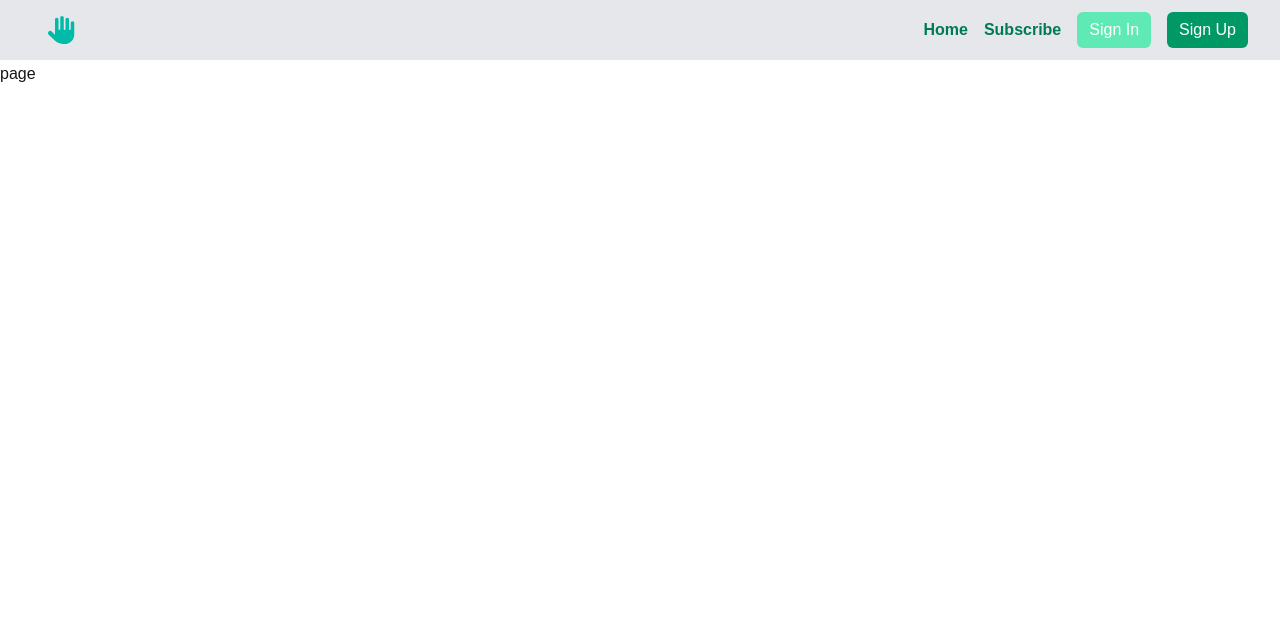
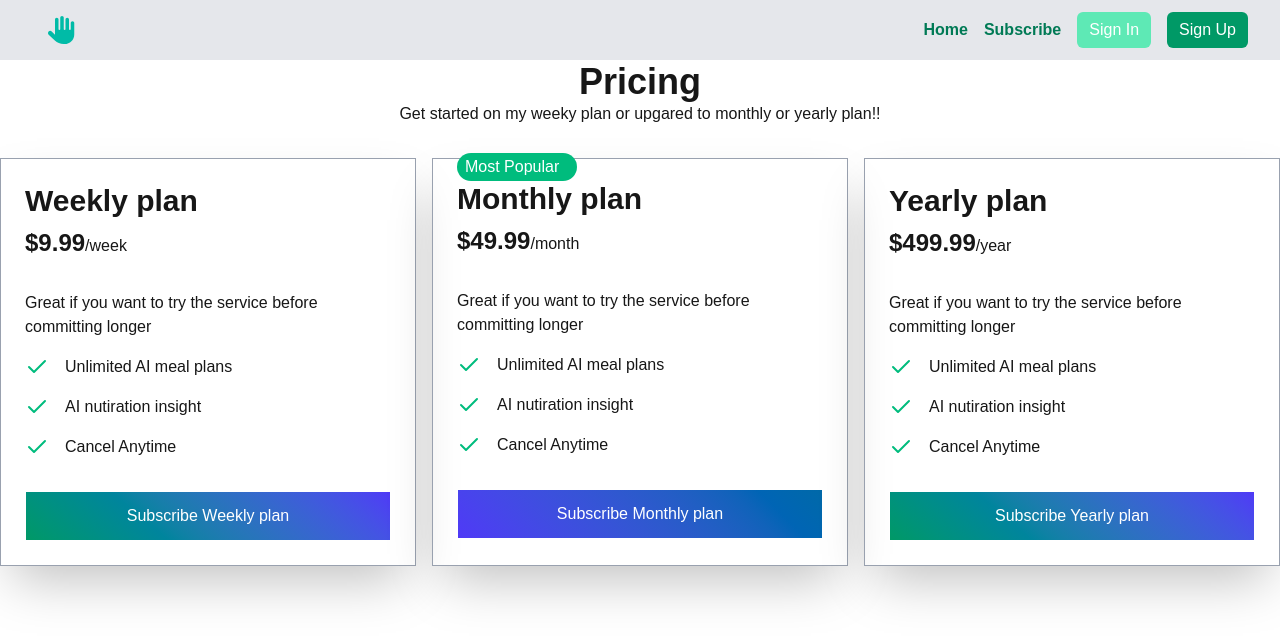
Before and after one commit to haftamudesta/meal_planer, a Next.js app: page /subscribe in a window 1280 px wide. Shown: the top 640 px of the page. Built offline with nearby package versions, Linux system fonts and the light colour scheme; no server answers.

Commit message:
Add stripe page

```diff
--- a/app/subscribe/page.tsx
+++ b/app/subscribe/page.tsx
@@ -1,7 +1,154 @@
-import React from "react";
+"use client";
 
-const page = () => {
-  return <div>page</div>;
+import { availablePlans } from "@/lib/plans";
+import { useUser } from "@clerk/nextjs";
+import { useMutation } from "@tanstack/react-query";
+import { useRouter } from "next/navigation";
+import toast, { Toaster } from "react-hot-toast";
+
+type SubscribeResponse = {
+  url: string;
 };
+type SubscribeError = {
+  error: string;
+};
+async function subscribeToPlan(
+  planType: string,
+  userId: string,
+  email: string,
+): Promise<SubscribeResponse> {
+  const response = await fetch("/api/checkout", {
+    method: "POST",
+    headers: {
+      "Content-Type": "application/json",
+    },
+    body: JSON.stringify({
+      planType,
+      userId,
+      email,
+    }),
+  });
+  if (!response.ok) {
+    const errorData: SubscribeError = await response.json();
+    throw new Error(errorData.error || "Something went wrong");
+  }
+  const data: SubscribeResponse = await response.json();
+  return data;
+}
 
-export default page;
+export default function SubscripePage() {
+  const router = useRouter();
+  const { user } = useUser();
+  const userId = user?.id;
+  const email = user?.emailAddresses[0].emailAddress || "";
+
+  const { mutate, isPending } = useMutation<
+    SubscribeResponse,
+    Error,
+    { planType: string }
+  >({
+    mutationFn: async ({ planType }) => {
+      if (!userId) {
+        throw new Error("User not Signed In...");
+      }
+      return subscribeToPlan(planType, userId, email);
+    },
+    onMutate: () => {
+      toast.loading("Processing your Subscription... Please wait a Moment!");
+    },
+    onSuccess: (data) => {
+      console.log(data.url);
+      window.location.href = data.url;
+    },
+    onError: () => {
+      toast.error("Oops,Something want wrong!!!");
+    },
+  });
+  const handleSubscrib = (planType: string) => {
+    console.log("Plan Type:", planType);
+    if (!userId) {
+      router.push("/sign-up");
+      return;
+    }
+    mutate({ planType });
+  };
+  return (
+    <div>
+      <Toaster
+        toastOptions={{
+          success: {
+            className: "bg-green-500 text-white",
+            iconTheme: {
+              primary: "white",
+              secondary: "green",
+            },
+          },
+          error: {
+            className: "bg-red-500 text-white",
+            iconTheme: {
+              primary: "white",
+              secondary: "red",
+            },
+          },
+          loading: {
+            className: "bg-blue-500 text-white",
+          },
+        }}
+      />
+      <div className="flex flex-col items-center justify-center mb-8">
+        <h2 className="text-4xl font-bold">Pricing</h2>
+        <p>
+          Get started on my weeky plan or upgared to monthly or yearly plan!!
+        </p>
+      </div>
+      <div className="flex flex-col sm:flex-row gap-4">
+        {availablePlans.map((plan, index) => (
+          <div
+            key={index}
+            className="border border-gray-400 p-6 shadow-2xl hover:bg-gray-300"
+          >
+            {plan.isPopular && (
+              <p className="bg-emerald-500 w-[120px] text-white rounded-full px-2 py-0.5 mt-[-30px]">
+                Most Popular
+              </p>
+            )}
+            <h1 className="text-3xl font-bold mb-2">{plan.name}</h1>
+            <p className="mb-8">
+              <span className="text-2xl font-bold ">${plan.amount}</span>/
+              <span>{plan.interval}</span>
+            </p>
+            <p>{plan.description}</p>
+            <ul>
+              {plan.features.map((feature, index) => (
+                <li key={index} className="flex gap-4 mt-4">
+                  <svg
+                    xmlns="http://www.w3.org/2000/svg"
+                    width="24"
+                    height="24"
+                    fill="none"
+                    viewBox="0 0 24 24"
+                    stroke="currentColor"
+                    strokeWidth={2}
+                    strokeLinecap="round"
+                    strokeLinejoin="round"
+                    className="flex-shrink-0 w-6 h-6 text-emerald-500"
+                  >
+                    <polyline points="20 6 9 17 4 12" />
+                  </svg>
+                  <span>{feature}</span>
+                </li>
+              ))}
+            </ul>
+            <button
+              className={`${plan.interval === "month" ? "bg-linear-45 from-indigo-600 to-sky-700 text-white hover:bg-emerald-600" : "bg-linear-40 from-emerald-600 to-indigo-600 text-white hover:bg-emerald-600 hover:text-white"} mt-8 block w-full py-3 px-6 border border-transparentrounded-md text-center font-medium cursor-pointer`}
+              onClick={() => handleSubscrib(plan.interval)}
+              disabled={isPending}
+            >
+              {isPending ? "Please wait..." : `Subscribe ${plan.name}`}
+            </button>
+          </div>
+        ))}
+      </div>
+    </div>
+  );
+}
```
